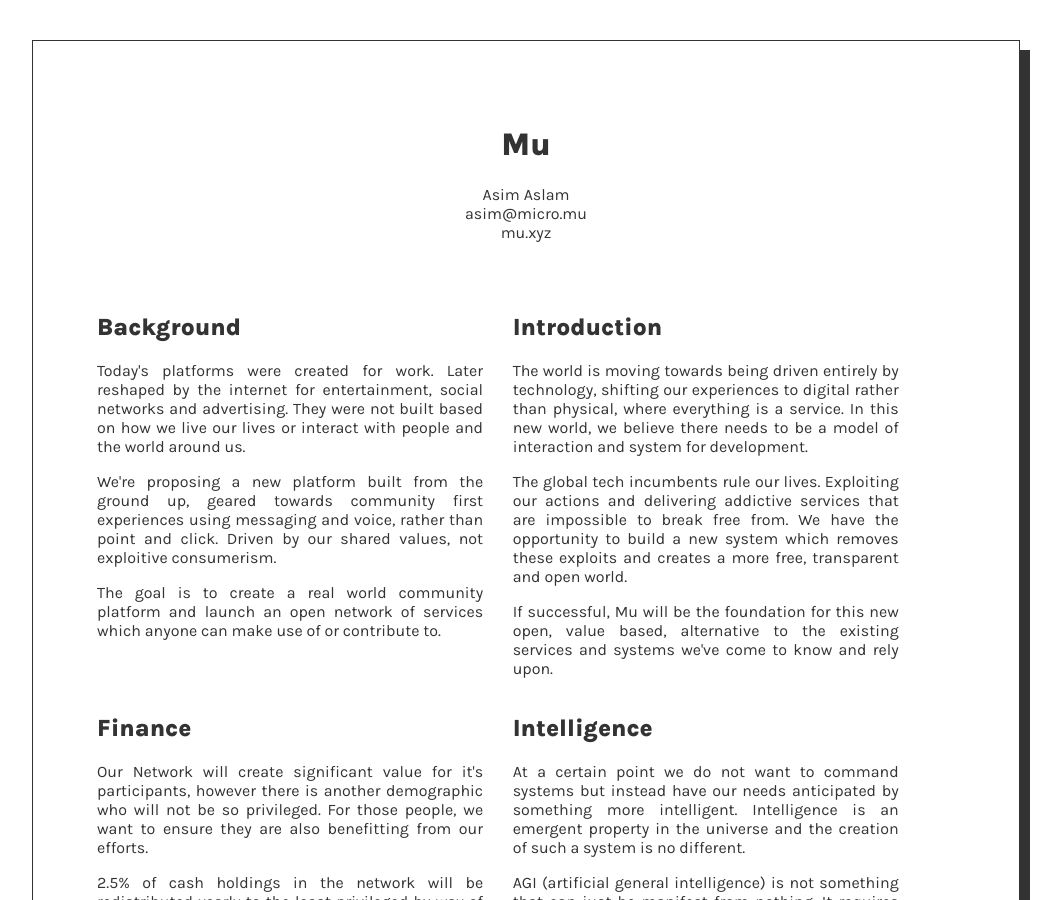
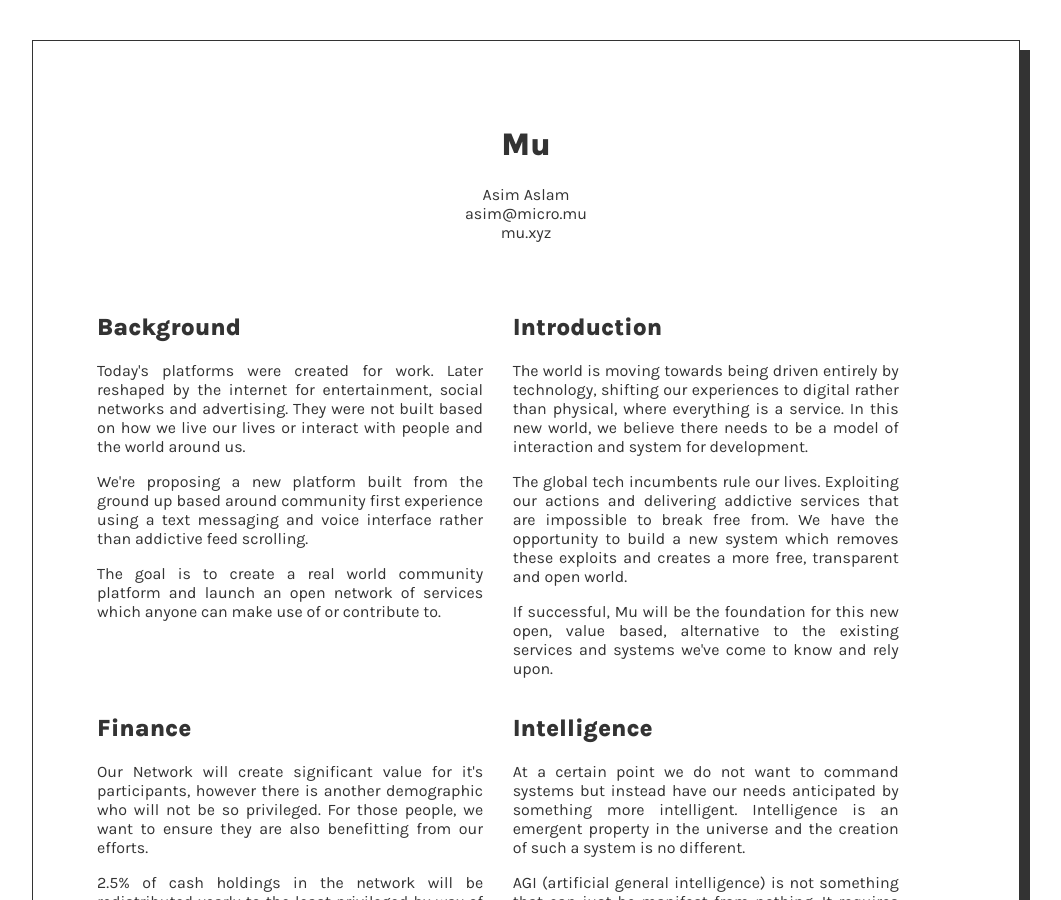
Before and after one commit to muxyz/website, a Jekyll site: the page built from manifesto.md, in a window 1280 px wide and 900 px high. Shown: the whole window, without its empty margins (114-1175 px from the left). Built offline with Jekyll 4.4.1, drawn with Linux system fonts in a browser that asks for light colours.

Commit message:
Update manifesto.md

```diff
--- a/manifesto.md
+++ b/manifesto.md
@@ -16,7 +16,7 @@ for entertainment, social networks and advertising. They were not built based on
 lives or interact with people and the world around us.
 </p>
 
-<p>We're proposing a new platform built from the ground up, geared towards community first experiences using messaging and voice, rather than point and click. Driven by our shared values, not exploitive consumerism.
+<p>We're proposing a new platform built from the ground up based around community first experience using a text messaging and voice interface rather than addictive feed scrolling.
 </p>
 
 <p>The goal is to create a real world community platform and launch an open network of services
```
